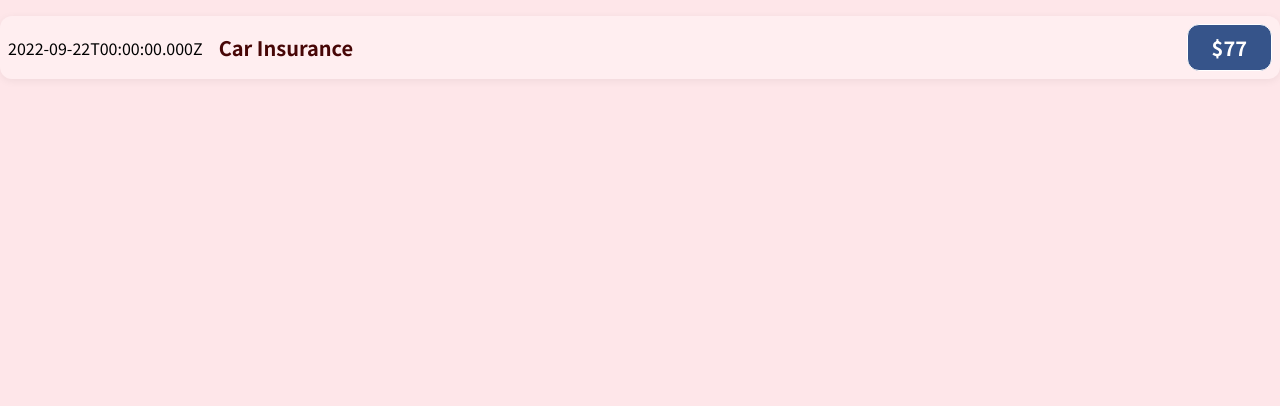
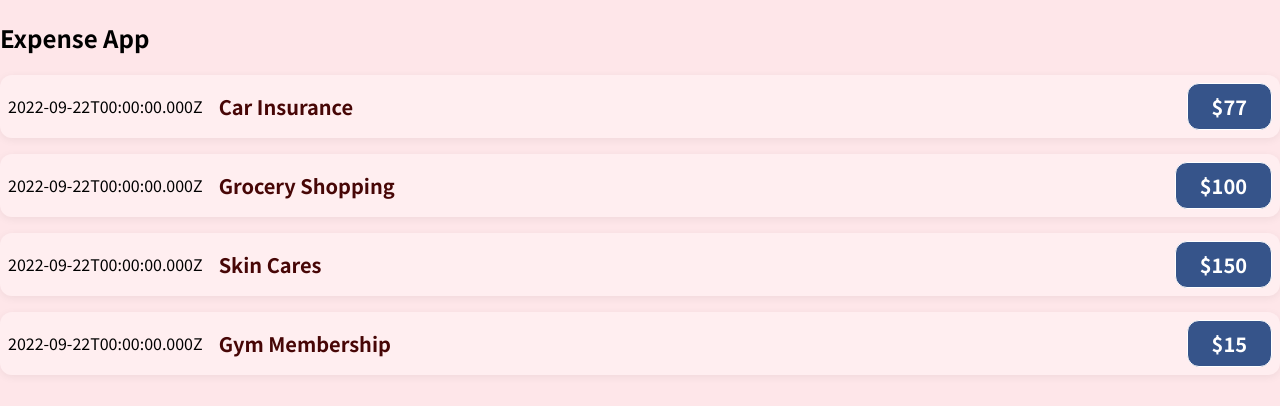
Before and after one commit to thaian161/react-playground, a React (Create React App) app: page / in a window 1280 px wide. Shown: the top 406 px of the page. Built offline with nearby package versions, Linux system fonts and the light colour scheme.

Commit message:
passing data using PROPS - from app down to Components

```diff
--- a/src/App.js
+++ b/src/App.js
@@ -1,9 +1,36 @@
-import ExpenseItem from "./components/ExpenseItem";
+import ExpenseItem from './components/ExpenseItem';
 
 function App() {
+  const expenses = [
+    { title: 'Car Insurance', amount: 77, date: new Date(2022, 8, 22) },
+    { title: 'Grocery Shopping', amount: 100, date: new Date(2022, 8, 22) },
+    { title: 'Skin Cares', amount: 150, date: new Date(2022, 8, 22) },
+    { title: 'Gym Membership', amount: 15, date: new Date(2022, 8, 22) },
+  ];
+
   return (
     <div>
-      <ExpenseItem/>
+      <h2>Expense App</h2>
+      <ExpenseItem
+        title={expenses[0].title}
+        amount={expenses[0].amount}
+        date={expenses[0].date}
+      />
+      <ExpenseItem
+        title={expenses[1].title}
+        amount={expenses[1].amount}
+        date={expenses[1].date}
+      />
+      <ExpenseItem
+        title={expenses[2].title}
+        amount={expenses[2].amount}
+        date={expenses[2].date}
+      />
+      <ExpenseItem
+        title={expenses[3].title}
+        amount={expenses[3].amount}
+        date={expenses[3].date}
+      />
     </div>
   );
 }
--- a/src/components/ExpenseItem.jsx
+++ b/src/components/ExpenseItem.jsx
@@ -1,17 +1,17 @@
 import './ExpenseItem.css';
 
-function ExpenseItem() {
+function ExpenseItem(props) {
   const expenseDate = new Date(2022, 8, 22);
   const expenseTitle = 'Car Insurance';
   const expenseAmount = 77;
 
   return (
     <div className="expense-item">
-      <div>{expenseDate.toISOString()}</div>
+      <div>{props.date.toISOString()}</div>
 
       <div className="expense-item__description">
-        <h2> {expenseTitle}</h2>
-        <div className="expense-item__price"> ${expenseAmount} </div>
+        <h2> {props.title}</h2>
+        <div className="expense-item__price"> ${props.amount} </div>
       </div>
     </div>
   );
```
Also changed, not shown: 1 other file (tests, documents, lock files or other folders).
